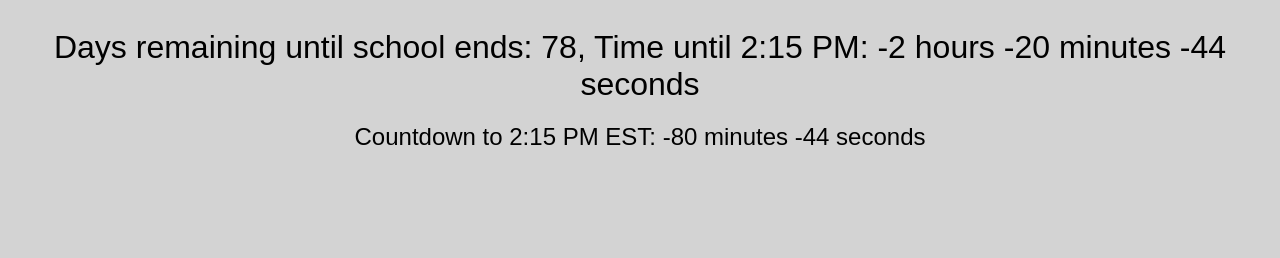
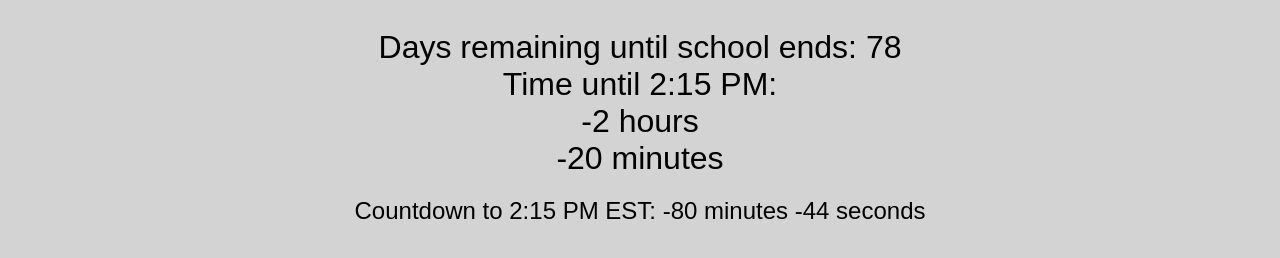
Before and after one commit to c0nstantly/countdown, a plain HTML site: page index.html in a window 1280 px wide. Shown: the part 90-348 px from the top of the page. Drawn offline with Linux system fonts and the light colour scheme.

Commit message:
Update index.html

```diff
--- a/index.html
+++ b/index.html
@@ -102,7 +102,7 @@
 
       // Display the countdown
       const countdownElement = document.getElementById('countdown');
-      countdownElement.textContent = `Days remaining until school ends: ${businessDays}, Time until 2:15 PM: ${hours} hours ${minutes} minutes ${seconds} seconds`;
+      countdownElement.innerHTML = `Days remaining until school ends: ${businessDays}<br>Time until 2:15 PM:<br>${hours} hours<br>${minutes} minutes`;
     }
 
     function updateClock() {
```
